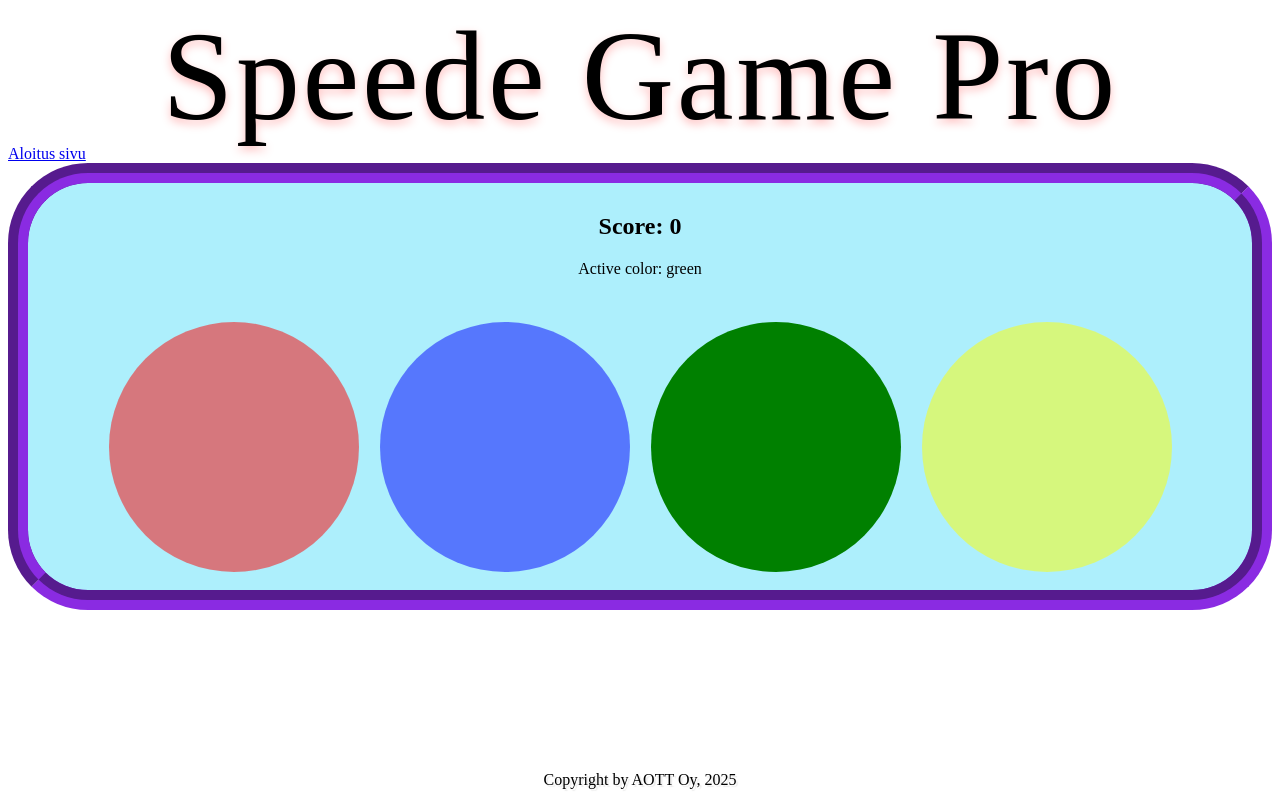
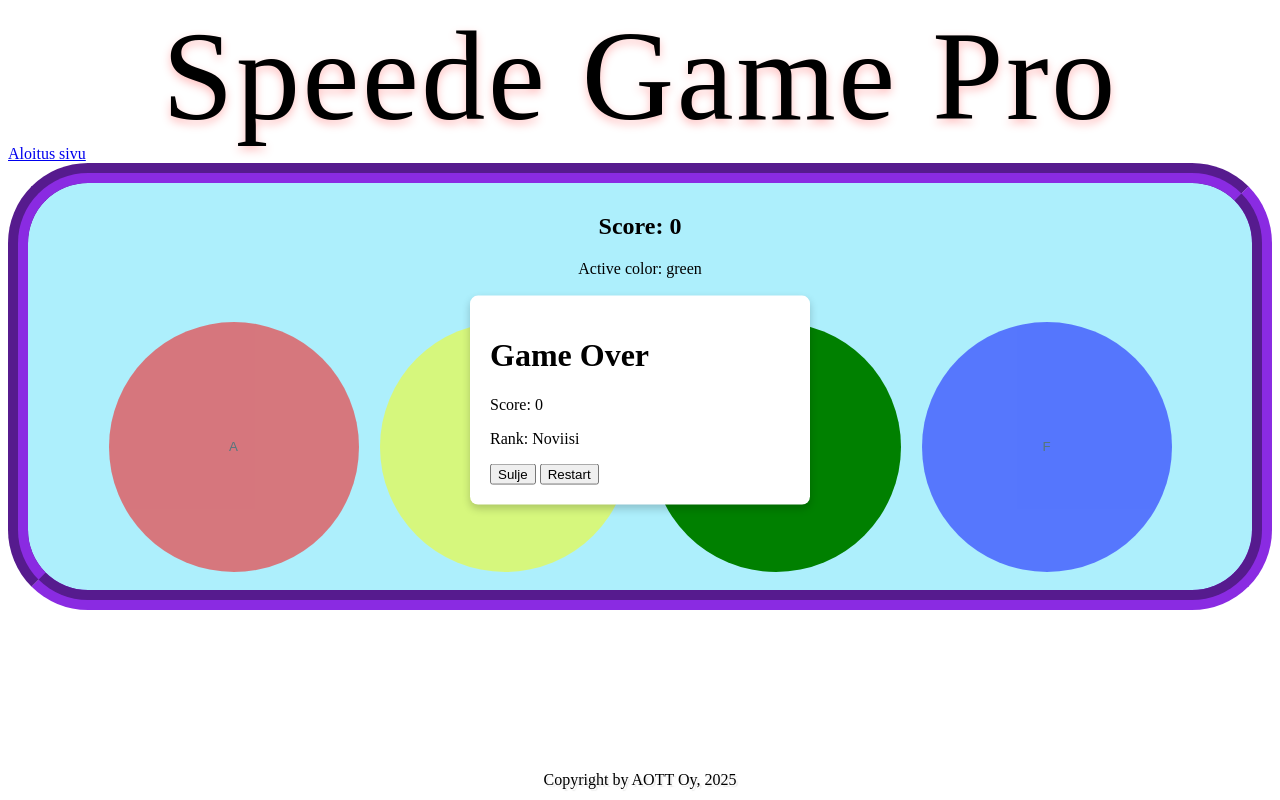
Before and after one commit to jamktiko/ryhma5, a SvelteKit app in the folder speedepeli/: page /peli in a window 1280 px wide. Built offline with nearby package versions, Linux system fonts and the light colour scheme; a web font is replaced by a local one.

Commit message:
näppäimistö pelattavuus lisätty

```diff
--- a/speedepeli/src/lib/components/Button.svelte
+++ b/speedepeli/src/lib/components/Button.svelte
@@ -1,5 +1,5 @@
 <script lang="ts">
-  let { color, active = false, onClick } = $props();
+  let { color, active = false, onClick, keyLabel } = $props();
 </script>
 
 <button
@@ -16,4 +16,7 @@
   onclick={onClick}
   aria-label="Interactive button"
 >
+{#if keyLabel}
+  <span class="key-label">{keyLabel}</span>
+{/if}
 </button>
--- a/speedepeli/src/routes/peli/+page.svelte
+++ b/speedepeli/src/routes/peli/+page.svelte
@@ -3,6 +3,12 @@
 	import GameOver from '$lib/components/GameOver.svelte';
 	import { onMount, onDestroy } from 'svelte';
 	const colors = ['red', 'blue', 'green', 'yellow'];
+	const keyMappings = {
+		'a': 'red',
+		's': 'yellow',
+		'd': 'green',
+		'f': 'blue',
+	}
 	let activeColor = 'red'; // aloitusväri
 	let score = 0;
 	let lastClicked = ''; // viimeksi klikattu väri
@@ -11,6 +17,15 @@
 	let gameOver = false; // peli päättynyt -tilamuuttuja
 	let clickedThisRound = false; // tarkistaa, onko pelaaja klikannut väriä tällä kierroksella
 	let showModal = false; // näyttääkö pelin päättymisen jälkeen modalin
+
+	function handleKeyPress(event: KeyboardEvent) {
+		if (gameOver) return; // Jos peli on päättynyt, ei tehdä mitään
+		const key = event.key.toLowerCase(); // Muuta näppäin pieniksi kirjaimiksi
+    if (key in keyMappings) {
+      const color = keyMappings[key as keyof typeof keyMappings];
+      handleClick(color); // Klikkaa väriä, joka vastaa näppäintä
+		}
+	}
 
 	function hideModal() {
 		showModal = false; // sulje modal
@@ -66,15 +81,15 @@
 	// ja asettaa värit satunnaisesti
 	onMount(() => {
     setRandomColor();
+    startInterval();
 
-		// Asettaa satunnaisen värin ja aloittaa pelin
-		intervalId = setInterval(() => {
-			setRandomColor();
-		}, gameSpeed);
+    // Add keyboard event listener
+    window.addEventListener('keydown', handleKeyPress);
 
-		// Siivoaa intervalin, kun komponentti tuhotaan
     return () => {
       clearInterval(intervalId);
+      // Remove keyboard event listener on cleanup
+      window.removeEventListener('keydown', handleKeyPress);
     };
   });
 </script>
@@ -85,14 +100,15 @@
     <p>Active color: {activeColor}</p>
   </div>
   <div class="button-container">
-    <Button color="red" active={activeColor === 'red'} onClick={() => handleClick('red')} />
-    <Button color="blue" active={activeColor === 'blue'} onClick={() => handleClick('blue')} />
-    <Button color="green" active={activeColor === 'green'} onClick={() => handleClick('green')} />
+    <Button color="red" active={activeColor === 'red'} onClick={() => handleClick('red')} keyLabel='A' />
 			<Button
 				color="yellow"
 				active={activeColor === 'yellow'}
 				onClick={() => handleClick('yellow')}
+				keyLabel='S'
 			/>
+			<Button color="green" active={activeColor === 'green'} onClick={() => handleClick('green')} keyLabel='D' />
+    <Button color="blue" active={activeColor === 'blue'} onClick={() => handleClick('blue')} keyLabel='F' />
   </div>
 </div>
 
```
Lines whose indentation alone changed are shown as unchanged.
